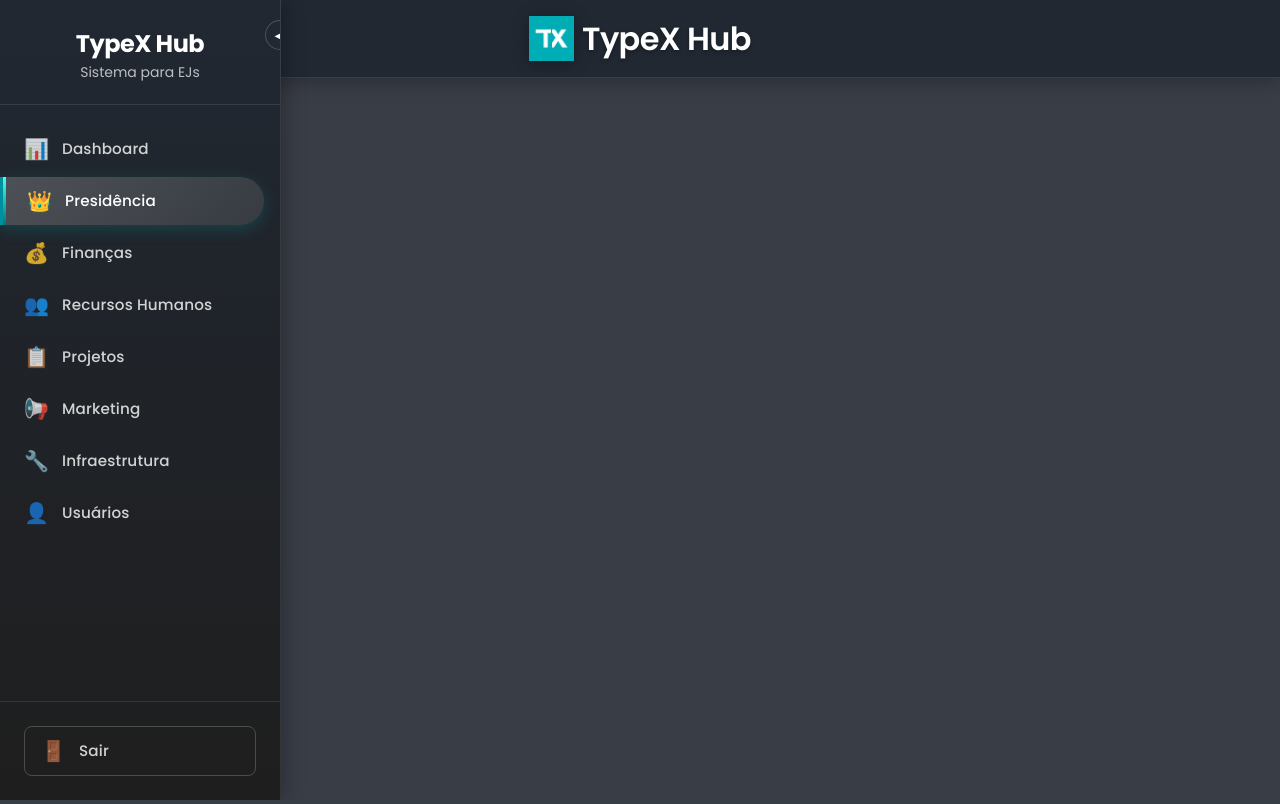
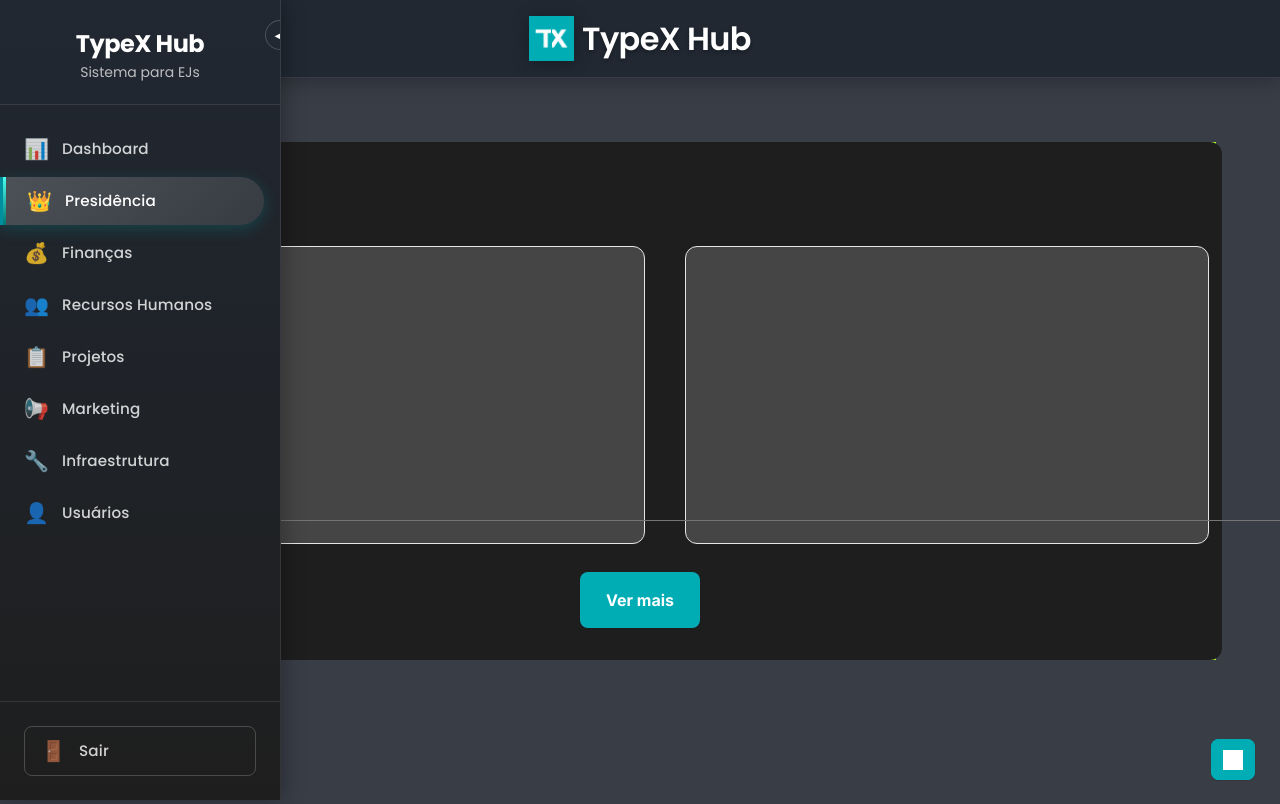
Before and after one commit to ejTypeX/typexhub-php, a PHP site: page /presidencia in a window 1280 px wide. Run offline with PHP 8.4, Linux system fonts and the light colour scheme.

Commit message:
grid: styling global section, container and card, insert space with fake data in card

```diff
--- a/src/assets/css/global.css
+++ b/src/assets/css/global.css
@@ -0,0 +1,286 @@
+@import url('https://fonts.googleapis.com/css2?family=Inter:ital,opsz,wght@0,14..32,100..900;1,14..32,100..900&display=swap');
+#section_avisos_presidencia {
+    display: flex;
+    flex-direction: column;
+    align-items: center;
+    justify-content: center;
+    margin: 5%;
+    background-color: greenyellow;
+    width: 90%;
+    height: 90%;
+    gap: 5vh;
+}
+
+.section {
+    display: flex;
+    flex-direction: column;
+    align-items: flex-start;
+    padding: 3vh 5vw;
+    margin: 0 5%;
+    width: 90%;
+    background-color: var(--bg-container-color);
+    border-radius: 12px;
+}
+
+.container {
+    display: grid;
+    grid-template-columns: 1fr 1fr;
+    gap: 40px;
+    padding: 20px 0;
+    width: 100%;
+    justify-items: center;
+}
+
+.section h1 {
+    font-family: 'Inter';
+    font-style: normal;
+    font-weight: 700;
+    font-size: 36px;
+    line-height: 44px;
+    letter-spacing: -0.02em;
+    color: #FFFFFF;
+    margin: 0 0 2vh 0;
+}
+
+.card {
+    display: flex;
+    flex-direction: column;
+    background: #454545;
+    border: 1px solid #E6E6E6;
+    border-radius: 12px;
+    height: 31vh;
+    width: 37vw;
+    padding: 24px;
+    gap: 16px;
+}
+
+
+.card .status-button {
+    position: absolute;
+    width: 149px;
+    height: 31px;
+    left: 33px;
+    top: 32px;
+    background: #D33232;
+    box-shadow: 0px 1px 2px rgba(0, 0, 0, 0.05);
+    border-radius: 100px;
+    border: none;
+    display: flex;
+    align-items: center;
+    justify-content: center;
+}
+
+.card .status-text {
+    font-family: 'Inter';
+    font-style: normal;
+    font-weight: 700;
+    font-size: 16px;
+    line-height: 150%;
+    color: #FFFFFF;
+}
+
+.card .project-title {
+    position: absolute;
+    width: 254px;
+    height: 40px;
+    left: 32px;
+    top: 76px;
+    font-family: 'Inter';
+    font-style: normal;
+    font-weight: 500;
+    font-size: 24px;
+    line-height: 150%;
+    color: #FFFFFF;
+}
+
+.card .project-description {
+    position: absolute;
+    width: 502px;
+    height: 24px;
+    left: 32px;
+    top: 134px;
+    font-family: 'Inter';
+    font-style: normal;
+    font-weight: 500;
+    font-size: 16px;
+    line-height: 150%;
+    color: #C9C9C9;
+}
+
+.card .action-button {
+    position: absolute;
+    width: 44px;
+    height: 41px;
+    right: 25px;
+    bottom: 20px;
+    background: #00ADB4;
+    box-shadow: 0px 1px 2px rgba(0, 0, 0, 0.05);
+    border-radius: 8px;
+    border: none;
+    display: flex;
+    align-items: center;
+    justify-content: center;
+}
+
+.card .action-icon {
+    width: 20px;
+    height: 20px;
+    background: #FFFFFF;
+}
+
+.card .avatar-section {
+    display: flex;
+    flex-direction: row;
+    align-items: center;
+    padding: 0px;
+    gap: 16px;
+    position: absolute;
+    width: 208px;
+    height: 50px;
+    left: 24px;
+    bottom: 20px;
+}
+
+.card .avatar {
+    width: 45px;
+    height: 45px;
+    background: #D9D9D9;
+    border-radius: 50%;
+    flex: none;
+}
+
+.card .user-info {
+    display: flex;
+    flex-direction: column;
+    align-items: flex-start;
+    gap: 2px;
+    width: 147px;
+    height: 50px;
+    flex: none;
+}
+
+.card .user-name {
+    font-family: 'Inter';
+    font-style: normal;
+    font-weight: 500;
+    font-size: 16px;
+    line-height: 150%;
+    color: #FFFFFF;
+}
+
+.card .user-role {
+    font-family: 'Inter';
+    font-style: normal;
+    font-weight: 500;
+    font-size: 16px;
+    line-height: 150%;
+    color: #C9C9C9;
+}
+
+.card .divider {
+    position: absolute;
+    width: 100%;
+    height: 1px;
+    left: 0px;
+    top: 65%;
+    border-top: 1px solid #757575;
+}
+
+.card .edit-icon {
+    position: absolute;
+    width: 30px;
+    height: 30px;
+    left: 32px;
+    bottom: 5px;
+}
+
+.button_vermais {
+    align-self: center;
+    margin: 8px 0;
+    /* Button */
+
+    background: #00ADB4;
+    /* Button Shadow */
+    box-shadow: 0px 1px 2px rgba(0, 0, 0, 0.05);
+    border-radius: 8px;
+    /* Ver mais */
+
+    font-family: 'Inter';
+    font-style: normal;
+    font-weight: 700;
+    font-size: 16px;
+    line-height: 150%;
+    /* identical to box height, or 24px */
+    display: flex;
+    align-items: center;
+    padding: 2vh 2vw;
+
+    color: #FFFFFF;
+}
+
+/* Responsividade básica */
+@media (max-width: 768px) {
+   .container {
+       grid-template-columns: 1fr;
+       gap: 20px;
+   }
+
+   .card {
+       width: 85vw;
+       height: 40vh;
+   }
+
+   .section {
+       padding: 2vh 3vw;
+       margin: 0 2%;
+       width: 96%;
+   }
+
+   .section h1 {
+       font-size: 28px;
+       line-height: 36px;
+   }
+
+   .button_vermais {
+       padding: 1.5vh 4vw;
+       font-size: 14px;
+   }
+}
+
+@media (max-width: 480px) {
+   #section_avisos_presidencia {
+       margin: 2%;
+       width: 96%;
+       gap: 3vh;
+   }
+
+   .card {
+       width: 90vw;
+       height: 35vh;
+   }
+
+   .section h1 {
+       font-size: 24px;
+       line-height: 32px;
+   }
+
+   .card .project-title {
+       font-size: 20px;
+       width: 220px;
+   }
+
+   .card .project-description {
+       font-size: 14px;
+       width: 280px;
+   }
+
+   .card .user-name,
+   .card .user-role {
+       font-size: 14px;
+   }
+
+   .button_vermais {
+       padding: 1vh 3vw;
+       font-size: 14px;
+   }
+}
--- a/src/include/header.php
+++ b/src/include/header.php
@@ -20,9 +20,9 @@
     <title>TypeX Hub</title>
     <link rel="stylesheet" href="<?php echo $assets_path; ?>css/vars.css">
     <link rel="stylesheet" href="<?php echo $assets_path; ?>css/reset.css">
+    <link rel="stylesheet" href="<?php echo $assets_path; ?>css/global.css">
     <link rel="stylesheet" href="<?php echo $assets_path; ?>css/header.css">
     <link rel="stylesheet" href="<?php echo $assets_path; ?>css/sidebar.css">
-    <link rel="stylesheet" href="<?php echo $assets_path; ?>css/global.css">
     <link rel="icon" href="<?php echo $assets_path; ?>images/tx-logo.ico" type="image/x-icon">
     <script src="<?php echo $assets_path; ?>js/sidebar.js" defer></script>
 </head>
--- a/src/menu/presidencia/presidencia.php
+++ b/src/menu/presidencia/presidencia.php
@@ -3,5 +3,52 @@
 include "../../include/sidebar.php";
 ?>
 
+<section id="section_avisos_presidencia">
+    <div id="avisos_presidencia" class="section">
+        <h1>Avisos</h1>
+        <div class="container">
+            <div class="card">
+                <button class="status-button">
+                    <span class="status-text">Atrasado</span>
+                </button>
+                <h2 class="project-title">TypeX Hub</h2>
+                <p class="project-description">Entrega do Projeto TypeX Hub</p>
+                <div class="divider"></div>
+                <div class="avatar-section">
+                    <div class="avatar"></div>
+                    <div class="user-info">
+                        <span class="user-name">Vitor Ferreira Viana</span>
+                        <span class="user-role">Diretor-Presidente</span>
+                    </div>
+                </div>
+                <button class="action-button">
+                    <div class="action-icon"></div>
+                </button>
+                <div class="edit-icon"></div>
+            </div>
+                        <div class="card">
+                <button class="status-button">
+                    <span class="status-text">Atrasado</span>
+                </button>
+                <h2 class="project-title">TypeX Hub</h2>
+                <p class="project-description">Entrega do Projeto TypeX Hub</p>
+                <div class="divider"></div>
+                <div class="avatar-section">
+                    <div class="avatar"></div>
+                    <div class="user-info">
+                        <span class="user-name">Vitor Ferreira Viana</span>
+                        <span class="user-role">Diretor-Presidente</span>
+                    </div>
+                </div>
+                <button class="action-button">
+                    <div class="action-icon"></div>
+                </button>
+                <div class="edit-icon"></div>
+            </div>
+        </div>
+        <button class="button_vermais">Ver mais</button>
+    </div>
+</section>
+
 </body>
 </html>
```
